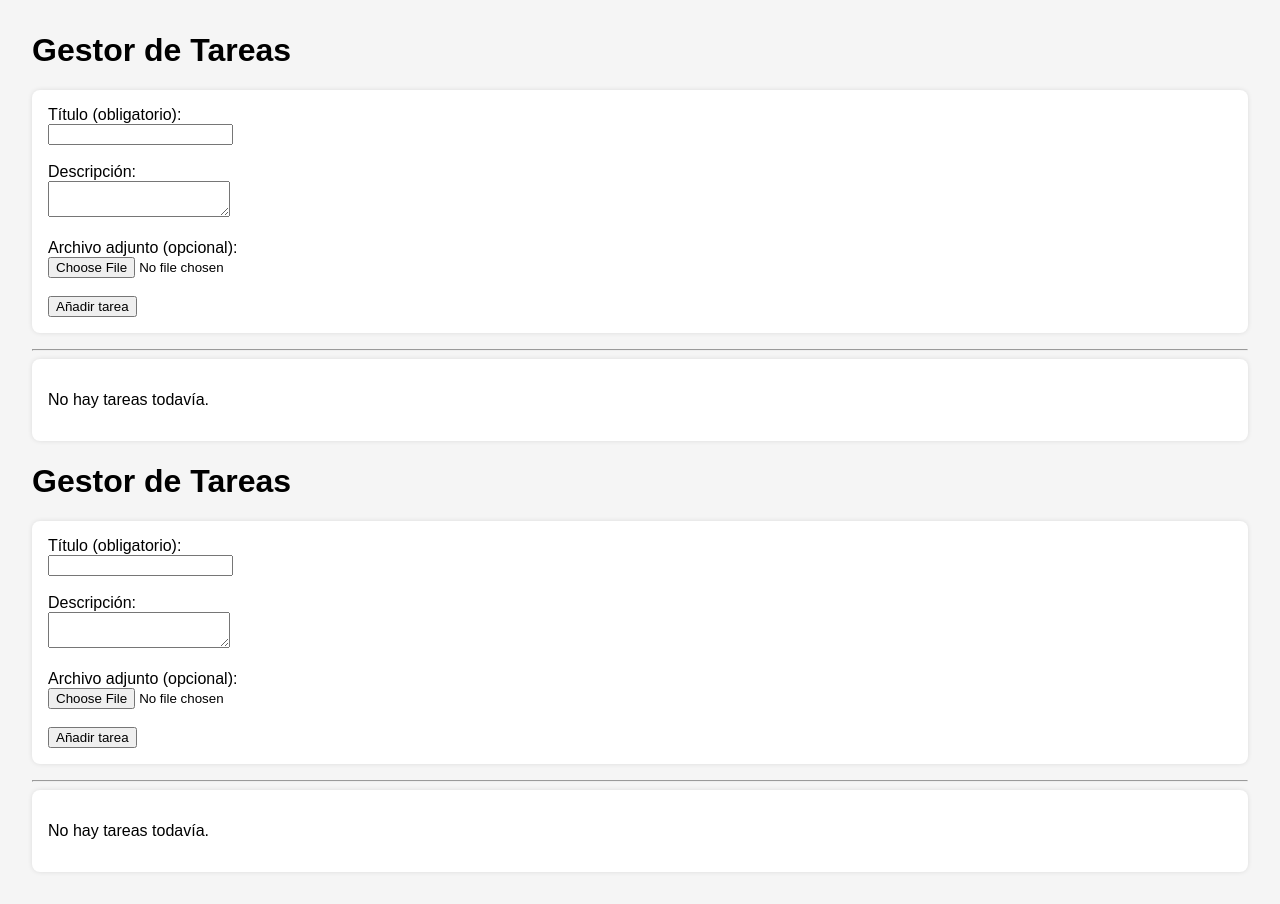
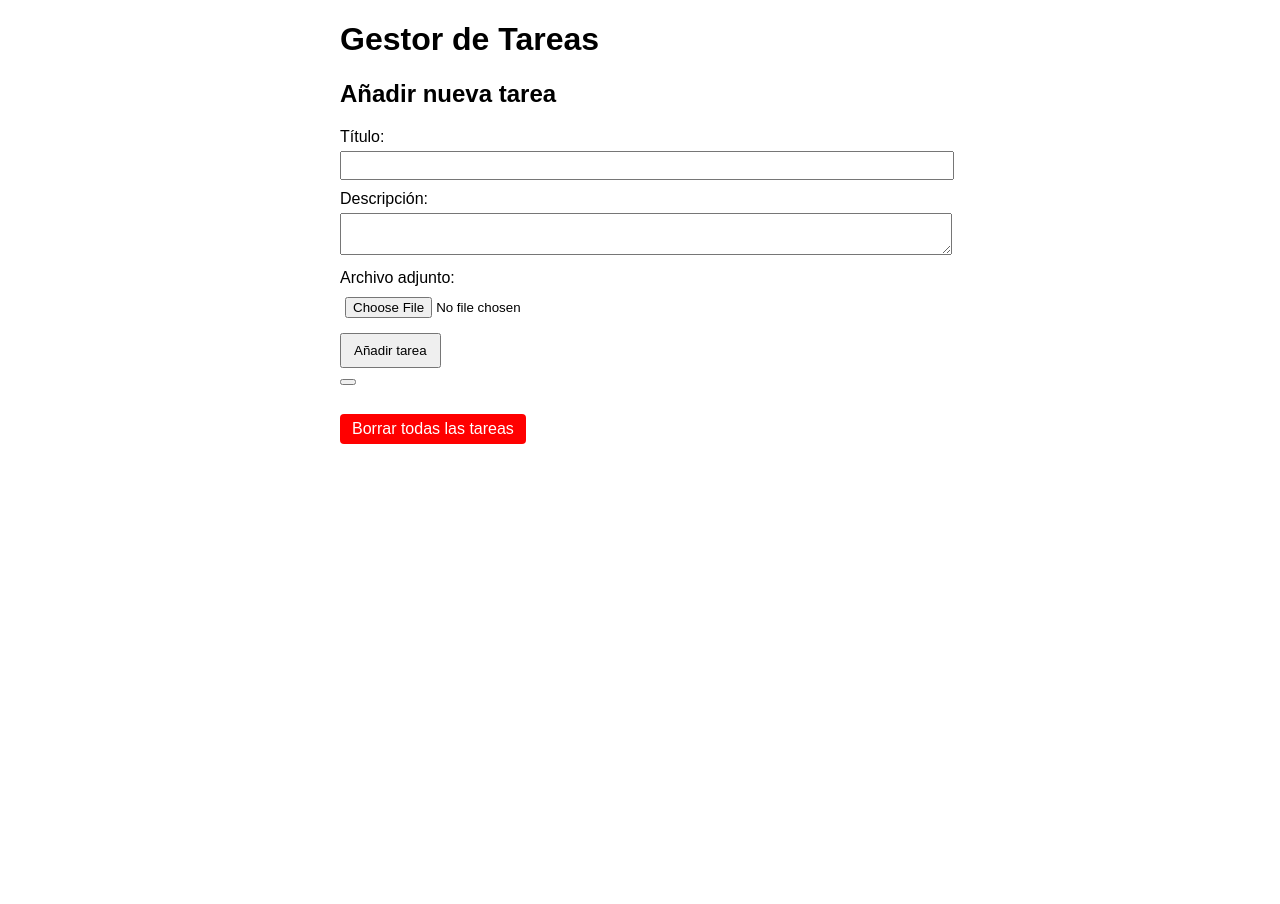
Before and after one commit to elquimi/entorno_servidor, a PHP site: page / in a window 1280 px wide. After the commit the page ends 444 px from the top, so only its background shows below. Run offline with PHP 8.4, Linux system fonts and the light colour scheme.

Commit message:
ejercicios en clase

```diff
--- a/modeloA.2/body.php
+++ b/modeloA.2/body.php
@@ -1,30 +1,39 @@
-<!-- Formulario para añadir una tarea -->
-<form action="index.php" method="post" enctype="multipart/form-data">
-  <label for="title">Título (obligatorio):</label><br>
-  <input type="text" id="title" name="title" required><br><br>
+<div class="container">
+    <h1>Gestor de Tareas</h1>
 
-  <label for="description">Descripción:</label><br>
-  <textarea id="description" name="description"></textarea><br><br>
+    <div class="task-list">
+        <ul>
+            <?php foreach ($tareas as $i => $tarea): ?>
+                <li class="<?= $tarea->isCompleted() ? 'completed' : '' ?>">
+                    <strong><?= htmlspecialchars($tarea->getTitulo(), ENT_QUOTES, 'UTF-8') ?></strong> -
+                    <?= $tarea->isCompleted() ? "Completada" : "Pendiente" ?>
+                    <?php if ($tarea->getFileName()): ?>
+                        - <a href="<?= htmlspecialchars($tarea->getFilePath(), ENT_QUOTES, 'UTF-8') ?>" target="_blank">
+                            <?= htmlspecialchars($tarea->getFileName(), ENT_QUOTES, 'UTF-8') ?>
+                          </a>
+                    <?php endif; ?>
 
-  <label for="file">Archivo adjunto (opcional):</label><br>
-  <input type="file" id="file" name="file"><br><br>
 
-  <button type="submit">Añadir tarea</button>
-</form>
 
-<hr>
 
-<!-- Aquí luego se mostrará la lista de tareas -->
-<div class="task-list">
-  <?php if (!empty($tasks)): ?>
-    <ul>
-      <?php foreach ($tasks as $i => $task): ?>
-        <li>
-          <?php echo htmlspecialchars($task->title, ENT_QUOTES, 'UTF-8'); ?>
-        </li>
-      <?php endforeach; ?>
-    </ul>
-  <?php else: ?>
-    <p>No hay tareas todavía.</p>
-  <?php endif; ?>
+                    <br>
+                    <?= nl2br(htmlspecialchars($tarea->getDescripcion(), ENT_QUOTES, 'UTF-8')) ?>
+                </li>
+            <?php endforeach; ?>
+        </ul>
+    </div>
+
+    <h2>Añadir nueva tarea</h2>
+    <form method="post" enctype="multipart/form-data" class="task-form">
+        <label>Título: <input type="text" name="title" required></label><br>
+        <label>Descripción: <textarea name="description"></textarea></label><br>
+        <label>Archivo adjunto: <input type="file" name="file"></label><br>
+        <button type="submit">Añadir tarea</button>
+    </form>
+    <form action="index.php">
+      <button type="submit"></button>
+    </form>
+
+    <br>
+    <a href="reset.php" class="reset-button">Borrar todas las tareas</a>
 </div>
--- a/modeloA.2/head.php
+++ b/modeloA.2/head.php
@@ -2,26 +2,51 @@
 <html lang="es">
 <head>
     <meta charset="UTF-8">
-  <meta name="viewport" content="width=device-width, initial-scale=1.0">
     <title>Gestor de Tareas</title>
     <style>
         body {
             font-family: Arial, sans-serif;
-      margin: 2em;
-      background-color: #f5f5f5;
+            margin: 20px;
         }
-    form, .task-list {
-      background-color: #fff;
-      padding: 1em;
-      margin-bottom: 1em;
-      border-radius: 8px;
-      box-shadow: 0 0 5px rgba(0,0,0,0.1);
+        .container {
+            max-width: 600px;
+            margin: auto;
+        }
+        .task-list ul {
+            list-style: none;
+            padding: 0;
+        }
+        .task-list li {
+            background: #f4f4f4;
+            margin: 5px 0;
+            padding: 10px;
+            border-radius: 5px;
         }
         .completed {
             text-decoration: line-through;
             color: gray;
         }
+        .task-form input, .task-form textarea {
+            width: 100%;
+            padding: 5px;
+            margin: 5px 0 10px;
+        }
+        .task-form button {
+            padding: 8px 12px;
+            cursor: pointer;
+        }
+        .reset-button {
+            display: inline-block;
+            margin-top: 10px;
+            padding: 6px 12px;
+            background: red;
+            color: white;
+            text-decoration: none;
+            border-radius: 4px;
+        }
+        .reset-button:hover {
+            background: darkred;
+        }
     </style>
 </head>
 <body>
-  <h1>Gestor de Tareas</h1>
--- a/modeloA.2/index.php
+++ b/modeloA.2/index.php
@@ -15,11 +15,9 @@ $tareas = &$_SESSION['tareas'];
 
 
 
-include 'head.php';
-include 'body.php';
-include 'foot.php';
 
 
+if ($_SERVER['REQUEST_METHOD'] === 'POST') {
 $titulo = $_POST['title'] ?? 'titulo no definido';
 $descripcion = $_POST['description'] ?? 'descripcion no definida';
 $archivo = $_FILES['file'] ?? null;
@@ -38,6 +36,12 @@ if ($archivo && $archivo['error'] === UPLOAD_ERR_OK){
 $tarea = new task($titulo, $descripcion, false, $rutaDestino, $nombreArchivo);
 $tareas[] = $tarea;
 
+header('Location: index.php');
+exit();
+
+}
+
+
 include 'head.php';
 include 'body.php';
 include 'foot.php';
--- a/modeloA.2/task.php
+++ b/modeloA.2/task.php
@@ -8,7 +8,13 @@ public function __construct(
     private string $filePath,
     private string $fileName,
 
-){}
+){
+        $this->title = $title;
+        $this->description = $description;
+        $this->completed = $completed;
+        $this->filePath = $filePath;
+        $this->fileName = $fileName;
+}
 public function markCompleted(): void{
     $this->completed = true;
 }
--- /dev/null
+++ b/modeloA.2/uploads/donde ire.txt
@@ -0,0 +1,4 @@
+Probablemente podre ir a la empresa indra aunque no esta nada claro
+Vivo en torrent
+No dispongo actualmente de ningun vehiculo aunque dentro de poco lo tendre
+no tengo ninguna asisgnatura pendiente
```
Also changed, not shown: modeloA.2/reset.php (added, +7 -0 lines), modeloA.2/uploads/Captura.PNG (added), modeloA.2/uploads/Prueba.txt (added), 2 other files. Lines whose indentation alone changed are shown as unchanged.
